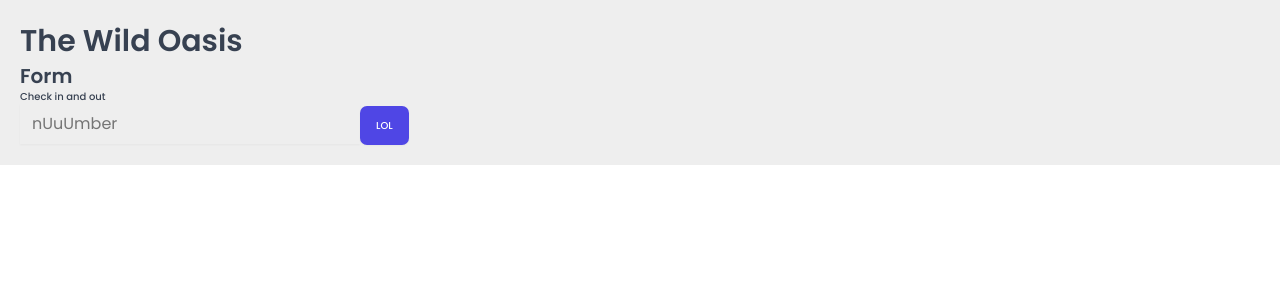
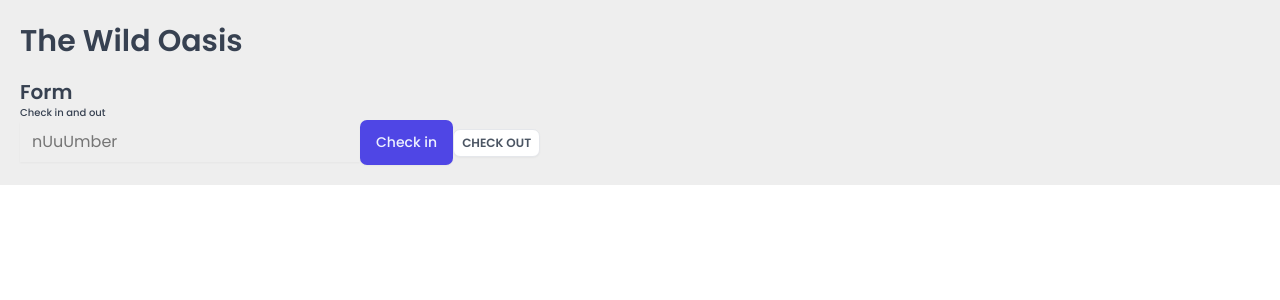
Before and after one commit to Mo2men7/the-wild-oasis, a React (Vite) app: page / in a window 1280 px wide. Shown: the top 300 px of the page. Built offline with nearby package versions, Linux system fonts and the light colour scheme; a web font is replaced by a local one.

Commit message:
Building more reusable component with default props

```diff
--- a/src/App.jsx
+++ b/src/App.jsx
@@ -3,6 +3,7 @@
 import Button from "./ui/Button";
 import Input from "./ui/Input";
 import Heading from "./ui/Heading";
+import Row from "./ui/Row";
 
 const StyledApp = styled.main`
   background: #eee;
@@ -14,11 +15,24 @@
     <>
       <GlobalStyles />
       <StyledApp>
-        <Heading as="h1">The Wild Oasis</Heading>
-        <Heading as="h2">Form</Heading>
-        <Heading as="h3">Check in and out</Heading>
-        <Input type="number" placeholder="nUuUmber" />
-        <Button onClick={() => alert("lol")}>LOL</Button>
+        <Row>
+          <Heading as="h1">The Wild Oasis</Heading>
+          <div>
+            <Heading as="h2">Form</Heading>
+            <Heading as="h3">Check in and out</Heading>
+            <form>
+              <Input type="number" placeholder="nUuUmber" />
+              <Button onClick={() => alert("lol")}>Check in</Button>
+              <Button
+                variation="secondary"
+                size="small"
+                onClick={() => alert("lol")}
+              >
+                Check out
+              </Button>
+            </form>
+          </div>
+        </Row>
       </StyledApp>
     </>
   );
--- a/src/ui/Button.jsx
+++ b/src/ui/Button.jsx
@@ -49,18 +49,15 @@
 };
 
 const Button = styled.button`
-  font-size: 1rem;
-  padding: 1.2rem 1.6rem;
-  font-weight: 500;
   border: none;
   border-radius: var(--border-radius-md);
-  background-color: var(--color-brand-600);
-  color: white;
   box-shadow: var(--shadow-sm);
-  cursor: pointer;
+  ${(props) => sizes[props.size]}
+  ${(props) => variations[props.variation]}
+`;
 
-  &:hover {
-    background-color: var(--color-brand-700);
-  }
-`;
+Button.defaultProps = {
+  variation: "primary",
+  size: "medium",
+};
 export default Button;
--- /dev/null
+++ b/src/ui/Row.jsx
@@ -0,0 +1,25 @@
+import styled, { css } from "styled-components";
+
+const Row = styled.div`
+  display: flex;
+
+  ${(props) =>
+    props.type === "horizontal" &&
+    css`
+      justify-content: space-between;
+      align-items: center;
+    `}
+
+  ${(props) =>
+    props.type === "vertical" &&
+    css`
+      flex-direction: column;
+      gap: 1.6rem;
+    `}
+`;
+
+Row.defaultProps = {
+  type: "vertical",
+};
+
+export default Row;
```
